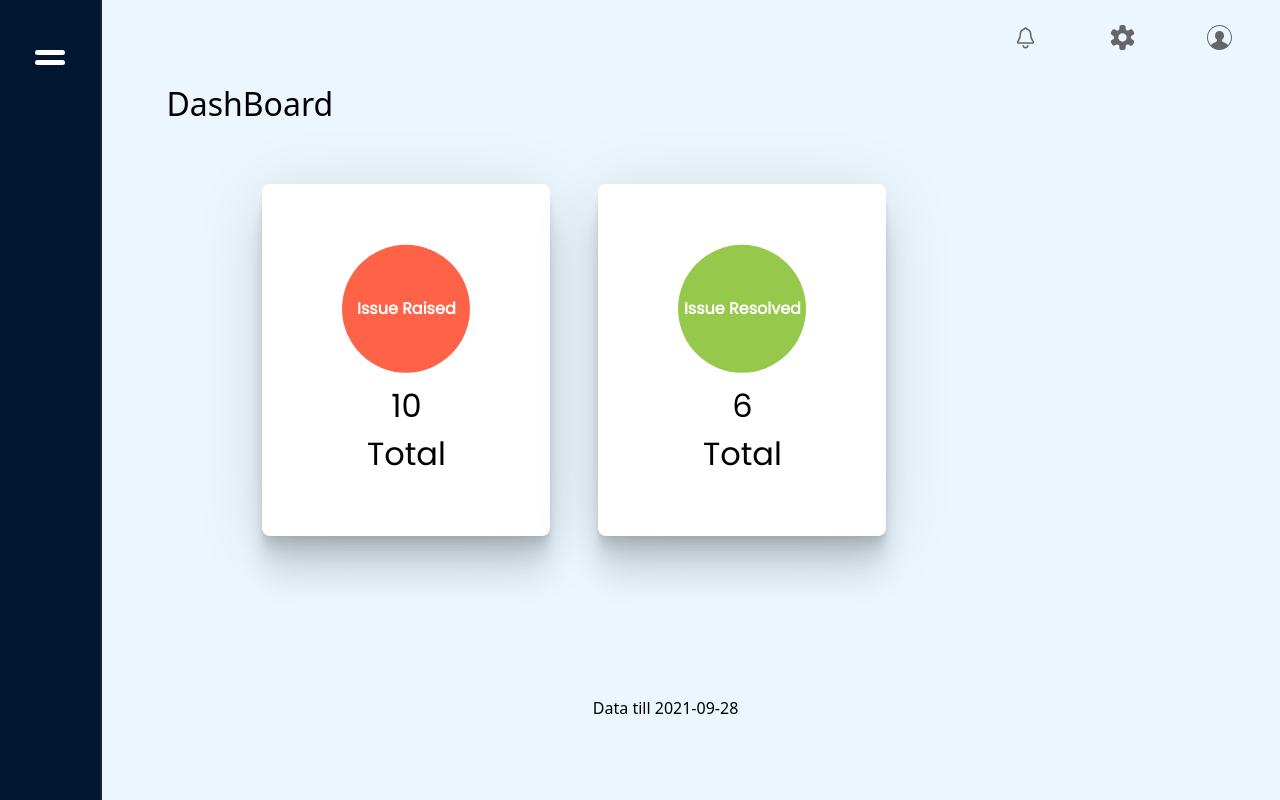
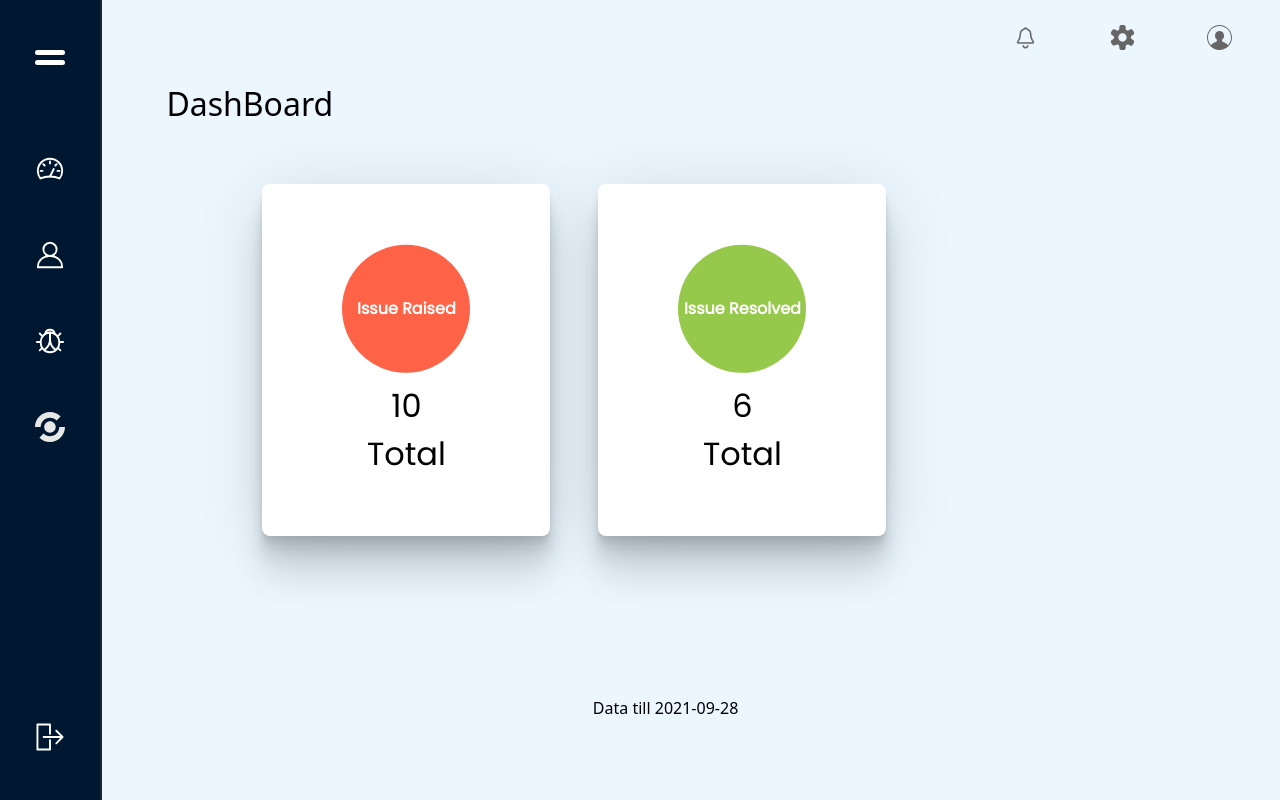
Before and after one commit to smshubhankar1950/QueryX, a React (Create React App) app: page /dashboard/dash in a window 1280 px wide. Built offline with nearby package versions, Linux system fonts and the light colour scheme.

Commit message:
dashboard changes

```diff
--- a/src/Dashboard/Dashboard.js
+++ b/src/Dashboard/Dashboard.js
@@ -3,7 +3,8 @@ import React from "react";
 import NavBar from "./NavBar/NavBar";
 import NavTop from "./NavTop/NavTop";
 import classes from "./Dashboard.module.css"
-
+import { Redirect,Route,NavLink, withRouter,Switch } from "react-router-dom";
+import DashComp from "./NavComponents/DashComp/DashComp";
 const DashBoard = ()=>{
 
 
@@ -11,6 +12,10 @@ const DashBoard = ()=>{
     <div className={classes.background}>
         <NavBar/>
         <NavTop/>
+        <Switch>
+        <Route path="/dashboard/dash" exact component={DashComp}></Route>
+        <Redirect from="/dashboard" to="/dashboard/dash"/>
+        </Switch>
     </div>)
 
 }
--- a/src/Dashboard/Dashboard.module.css
+++ b/src/Dashboard/Dashboard.module.css
@@ -1,5 +1,6 @@
 .background{
     position: absolute;
+    display: flex;
     top:0;
     left: 0;
     height:100vh;
--- a/src/Dashboard/NavBar/NavBar.js
+++ b/src/Dashboard/NavBar/NavBar.js
@@ -25,10 +25,6 @@ const NavBar = (props)=>{
         <div><img src={StatusIc} alt="status" className={classes.filter_white}></img></div>
         </div>
         <div className={classes.bottom}><img src={LogoutIc} alt="logout" className={classes.filter_green}></img></div>
-        <Switch>
-        <Route path="/dashboard/dash" exact component={DashComp}></Route>
-        <Redirect from="/dashboard" to="/dashboard/dash"/>
-        </Switch>
         </div>
         )
 }
--- a/src/Dashboard/NavBar/NavBar.module.css
+++ b/src/Dashboard/NavBar/NavBar.module.css
@@ -2,7 +2,7 @@
   background-color: rgb(1, 30, 63);
 } */
 .sideNav{
-    position:fixed;
+    position:relative;
     top:0;
     left:0;
     height:100vh;
@@ -19,15 +19,14 @@
   .nav div{
     text-align: left;
     padding:0.75rem 1.5rem;
-    width:max-width;
     border-radius: 1rem;
   }
   .nav img{
     position: relative;
     left: 50%;
     transform: translate(-50%);
-    padding:1rem;
     height: 30px;
+    margin: 1rem 1rem 1rem 0rem;
     width: 30px;
   }
   .bottom{
@@ -40,7 +39,7 @@
   }
   .bottom img{
     vertical-align:middle;
-    padding:1rem;
+    margin: 1em;
     height: 30px;
     width: 30px;
   }
@@ -90,3 +89,8 @@
     width: 100%;
     transform: rotate(0);
   }
+@media (max-width:576px) {
+  .nav{
+
+  }
+}
--- a/src/Dashboard/NavComponents/DashComp/DashComp.module.css
+++ b/src/Dashboard/NavComponents/DashComp/DashComp.module.css
@@ -1,7 +1,6 @@
 .Conatiner{
-        position:absolute;
+        position:relative;
         top:10vh;
-        left:8vw;
         height: 80vh;
         width:80vw;
         float: left
```
Also changed, not shown: firebase.json (added), 1 other file (tests, documents, lock files or other folders).
